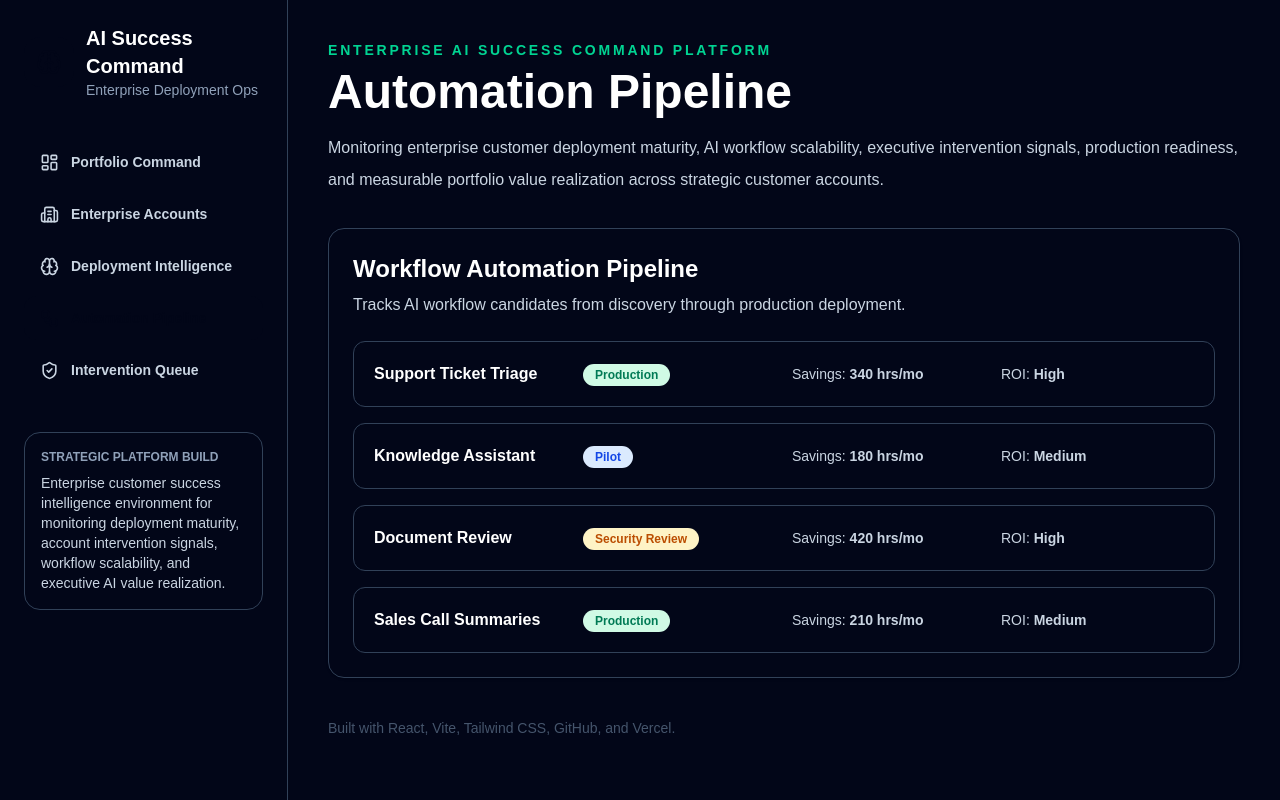
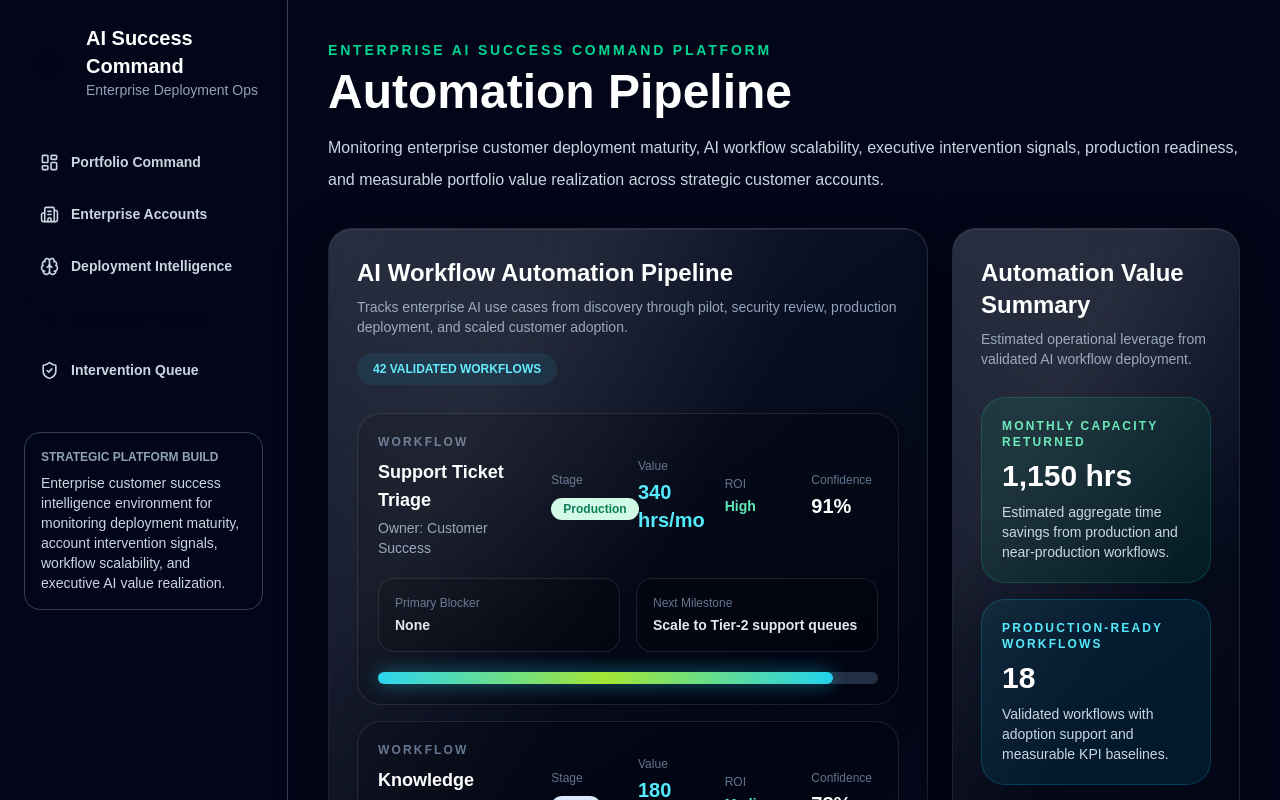
Before and after one commit to jtorres507-rgb/openai-ai-command-dashboard, a React (Vite) app: page / in a window 1280 px wide. Both pictures are taken after a click on the button "Automation Pipeline". Shown: the top 800 px of the page. Built offline with nearby package versions, Linux system fonts and the light colour scheme.

Commit message:
Upgrade automation pipeline into workflow deployment view

```diff
--- a/src/App.jsx
+++ b/src/App.jsx
@@ -664,25 +664,178 @@ function AIPerformance() {
 }
 
 function WorkflowPipeline() {
+  const automationPrograms = [
+    {
+      workflow: "Support Ticket Triage",
+      stage: "Production",
+      owner: "Customer Success",
+      value: "340 hrs/mo",
+      roi: "High",
+      blocker: "None",
+      nextMilestone: "Scale to Tier-2 support queues",
+      confidence: 91,
+    },
+    {
+      workflow: "Knowledge Assistant",
+      stage: "Pilot",
+      owner: "Solutions",
+      value: "180 hrs/mo",
+      roi: "Medium",
+      blocker: "Champion enablement",
+      nextMilestone: "Train department champions",
+      confidence: 78,
+    },
+    {
+      workflow: "Document Review",
+      stage: "Security Review",
+      owner: "AI Platform",
+      value: "420 hrs/mo",
+      roi: "High",
+      blocker: "Data handling review",
+      nextMilestone: "Complete security approval",
+      confidence: 72,
+    },
+    {
+      workflow: "Sales Call Summaries",
+      stage: "Production",
+      owner: "Revenue Ops",
+      value: "210 hrs/mo",
+      roi: "Medium",
+      blocker: "None",
+      nextMilestone: "Expand to enterprise account teams",
+      confidence: 86,
+    },
+  ];
+
   return (
-    <div className="rounded-2xl border border-slate-700 bg-slate-950 p-6 shadow-sm">
-      <h2 className="text-2xl font-bold">Workflow Automation Pipeline</h2>
-      <p className="mt-2 text-slate-300">
-        Tracks AI workflow candidates from discovery through production deployment.
-      </p>
+    <div className="grid gap-6 xl:grid-cols-12">
+      <div className={`${metalPanel} xl:col-span-8 p-7`}>
+        <div className="flex flex-wrap items-start justify-between gap-4">
+          <div>
+            <h2 className="text-2xl font-bold text-white">
+              AI Workflow Automation Pipeline
+            </h2>
+            <p className="mt-2 text-sm text-slate-400">
+              Tracks enterprise AI use cases from discovery through pilot, security review,
+              production deployment, and scaled customer adoption.
+            </p>
+          </div>
 
-      <div className="mt-6 grid gap-4">
-        {deploymentPrograms.map((workflow) => (
-          <div
-            key={workflow.name}
-            className="grid gap-4 rounded-xl border border-slate-700 p-5 md:grid-cols-4 md:items-center"
-          >
-            <div className="font-semibold">{workflow.name}</div>
-            <div><Pill value={workflow.status} /></div>
-            <div className="text-sm text-slate-300">Savings: <strong>{workflow.savings}</strong></div>
-            <div className="text-sm text-slate-300">ROI: <strong>{workflow.roi}</strong></div>
+          <span className="rounded-full bg-cyan-500/10 px-4 py-2 text-xs font-bold text-cyan-300">
+            42 VALIDATED WORKFLOWS
+          </span>
+        </div>
+
+        <div className="mt-7 space-y-4">
+          {automationPrograms.map((program) => (
+            <div
+              key={program.workflow}
+              className="rounded-3xl border border-white/10 bg-black/20 p-5 shadow-inner"
+            >
+              <div className="grid gap-5 lg:grid-cols-12 lg:items-center">
+                <div className="lg:col-span-4">
+                  <p className="text-xs font-bold uppercase tracking-[0.18em] text-slate-500">
+                    Workflow
+                  </p>
+                  <h3 className="mt-2 text-lg font-bold text-white">
+                    {program.workflow}
+                  </h3>
+                  <p className="mt-1 text-sm text-slate-400">Owner: {program.owner}</p>
+                </div>
+
+                <div className="lg:col-span-2">
+                  <p className="text-xs text-slate-500">Stage</p>
+                  <div className="mt-2">
+                    <Pill value={program.stage} />
+                  </div>
+                </div>
+
+                <div className="lg:col-span-2">
+                  <p className="text-xs text-slate-500">Value</p>
+                  <p className="mt-1 text-xl font-bold text-cyan-300">
+                    {program.value}
+                  </p>
+                </div>
+
+                <div className="lg:col-span-2">
+                  <p className="text-xs text-slate-500">ROI</p>
+                  <p className="mt-1 text-sm font-bold text-emerald-300">
+                    {program.roi}
+                  </p>
+                </div>
+
+                <div className="lg:col-span-2">
+                  <p className="text-xs text-slate-500">Confidence</p>
+                  <p className="mt-1 text-xl font-bold text-white">
+                    {program.confidence}%
+                  </p>
+                </div>
+              </div>
+
+              <div className="mt-5 grid gap-4 lg:grid-cols-2">
+                <div className="rounded-2xl border border-white/10 bg-black/20 p-4">
+                  <p className="text-xs text-slate-500">Primary Blocker</p>
+                  <p className="mt-1 text-sm font-semibold text-slate-200">
+                    {program.blocker}
+                  </p>
+                </div>
+
+                <div className="rounded-2xl border border-white/10 bg-black/20 p-4">
+                  <p className="text-xs text-slate-500">Next Milestone</p>
+                  <p className="mt-1 text-sm font-semibold text-slate-200">
+                    {program.nextMilestone}
+                  </p>
+                </div>
+              </div>
+
+              <div className="mt-5 h-3 rounded-full bg-slate-700/70">
+                <div
+                  className="h-3 rounded-full bg-[linear-gradient(90deg,#22d3ee,#a3e635,#22d3ee)] shadow-[0_0_18px_rgba(34,211,238,0.45)]"
+                  style={{ width: `${program.confidence}%` }}
+                />
+              </div>
+            </div>
+          ))}
+        </div>
+      </div>
+
+      <div className={`${metalPanel} xl:col-span-4 p-7`}>
+        <h2 className="text-2xl font-bold text-white">Automation Value Summary</h2>
+        <p className="mt-2 text-sm text-slate-400">
+          Estimated operational leverage from validated AI workflow deployment.
+        </p>
+
+        <div className="mt-7 space-y-4">
+          <div className="rounded-3xl border border-emerald-400/20 bg-emerald-500/10 p-5">
+            <p className="text-xs font-bold uppercase tracking-[0.18em] text-emerald-300">
+              Monthly Capacity Returned
+            </p>
+            <p className="mt-2 text-3xl font-bold text-white">1,150 hrs</p>
+            <p className="mt-2 text-sm text-slate-300">
+              Estimated aggregate time savings from production and near-production workflows.
+            </p>
           </div>
-        ))}
+
+          <div className="rounded-3xl border border-cyan-400/20 bg-cyan-500/10 p-5">
+            <p className="text-xs font-bold uppercase tracking-[0.18em] text-cyan-300">
+              Production-Ready Workflows
+            </p>
+            <p className="mt-2 text-3xl font-bold text-white">18</p>
+            <p className="mt-2 text-sm text-slate-300">
+              Validated workflows with adoption support and measurable KPI baselines.
+            </p>
+          </div>
+
+          <div className="rounded-3xl border border-amber-400/20 bg-amber-500/10 p-5">
+            <p className="text-xs font-bold uppercase tracking-[0.18em] text-amber-300">
+              Current Deployment Constraint
+            </p>
+            <p className="mt-2 text-sm leading-7 text-slate-300">
+              Security review remains the primary blocker for document-heavy automation
+              expansion across regulated teams.
+            </p>
+          </div>
+        </div>
       </div>
     </div>
   );
```
